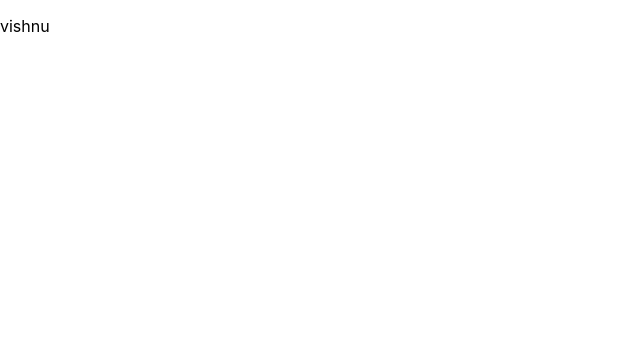
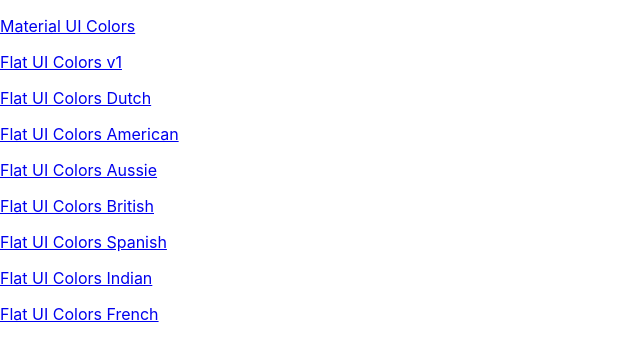
Before and after one commit to vishnuk7/Hue, a React (Create React App) app: page / in a window 1280 px wide. Shown: the top 358 px of the page, without its empty margins (0-640 px from the left). Built offline with nearby package versions, Linux system fonts and the light colour scheme.

Commit message:
palette list and links

```diff
--- a/src/App.js
+++ b/src/App.js
@@ -2,6 +2,7 @@ import { Route, Switch } from 'react-router-dom';
 import React, { Component } from 'react';
 
 import Palette from './Palette';
+import PaletteList from './PaletteList';
 import seedColors from './seedColors';
 
 import generatePalette from './colorHelpers';
@@ -14,7 +15,7 @@ export default class App extends Component {
 	render() {
 		return (
 			<Switch>
-				<Route exact path='/' render={() => <p>vishnu</p>} />
+				<Route exact path='/' render={() => <PaletteList palettes={seedColors} />} />
 
 				<Route
 					exact
--- a/src/Navbar.js
+++ b/src/Navbar.js
@@ -1,4 +1,5 @@
 import React, { Component } from 'react';
+import { Link } from 'react-router-dom';
 import Slider from 'rc-slider';
 import Select from '@material-ui/core/Select';
 import MenuItem from '@material-ui/core/MenuItem';
@@ -43,7 +44,7 @@ export default class Navbar extends Component {
 		return (
 			<header className='Navbar'>
 				<div className='logo'>
-					<a href='#'>Hue</a>
+					<Link to='/'>Hue</Link>
 				</div>
 				<div className='slider-container'>
 					<span>Level: {level}</span>
--- /dev/null
+++ b/src/PaletteList.js
@@ -0,0 +1,18 @@
+import { Palette } from '@material-ui/icons';
+import React, { Component } from 'react';
+import { Link } from 'react-router-dom';
+
+export default class PaletteList extends Component {
+	render() {
+		const { palettes } = this.props;
+		return (
+			<div>
+				{palettes.map((palette) => (
+					<p>
+						<Link to={`/palette/${palette.id}`}>{palette.paletteName}</Link>
+					</p>
+				))}
+			</div>
+		);
+	}
+}
```
